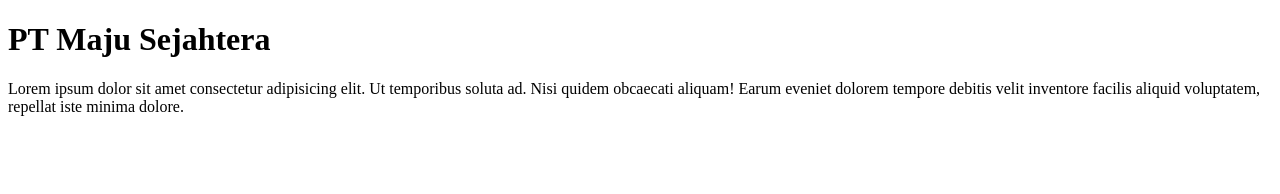
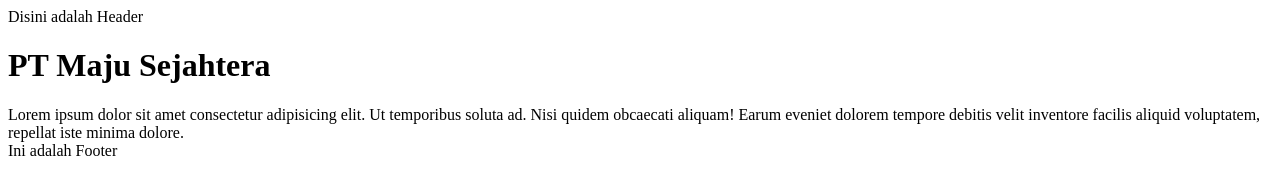
Before and after one commit to Jadwip/CompanyProfile, a plain HTML site: page index.html in a window 1280 px wide. Drawn offline with Linux system fonts and the light colour scheme.

Commit message:
menambahkan Header dan Footer

```diff
--- a/index.html
+++ b/index.html
@@ -6,7 +6,11 @@
     <title>Latihan GIT</title>
 </head>
 <body>
+    <header>Disini adalah Header</header>
+
     <h1>PT Maju Sejahtera</h1>
     <div>Lorem ipsum dolor sit amet consectetur adipisicing elit. Ut temporibus soluta ad. Nisi quidem obcaecati aliquam! Earum eveniet dolorem tempore debitis velit inventore facilis aliquid voluptatem, repellat iste minima dolore.</div>
+
+    <footer>Ini adalah Footer</footer>
 </body>
 </html>
```
